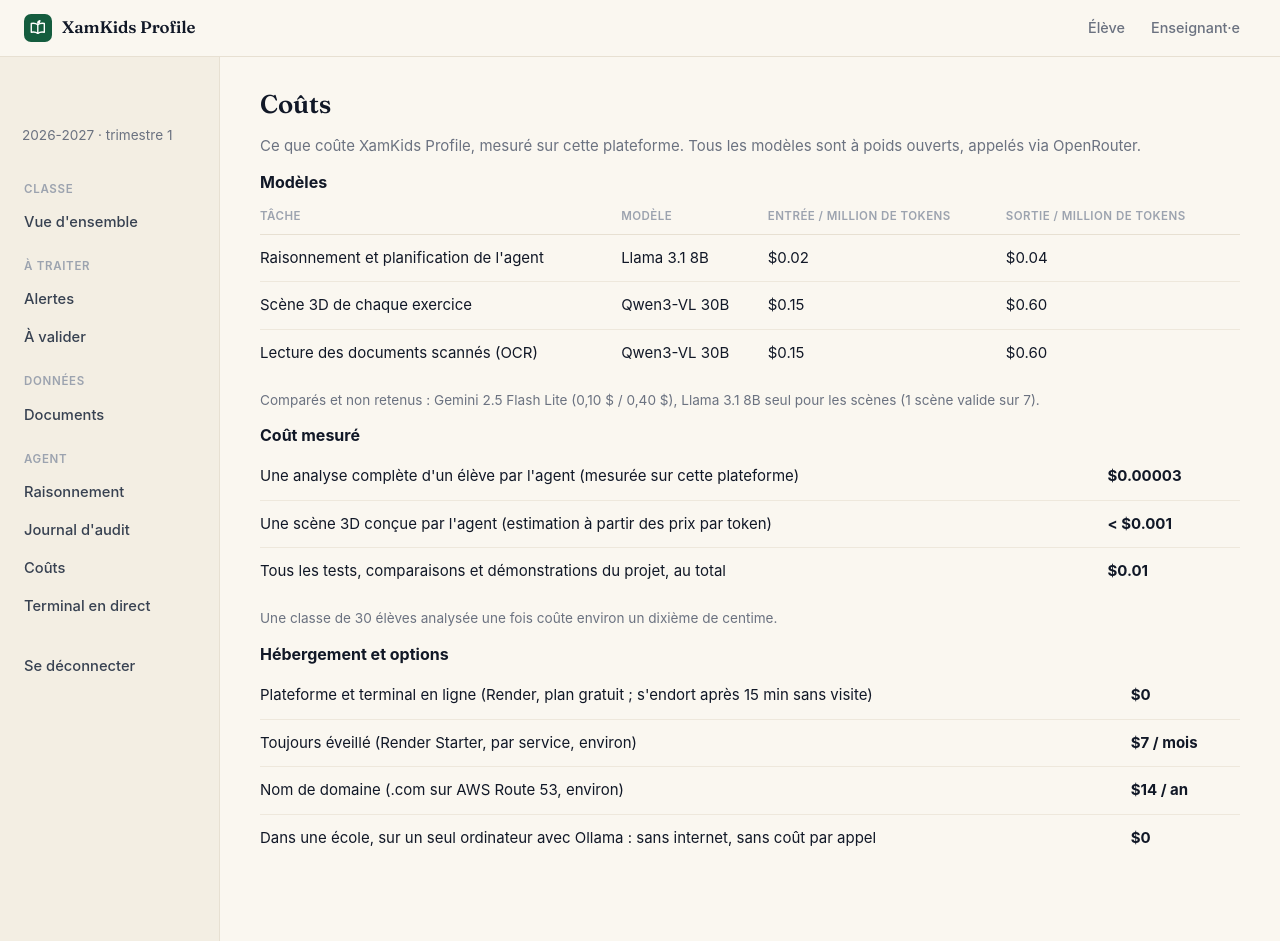
After one commit to XamKids/Agentic-Xamkils, a Flask app: template xamkids/web/templates/teacher/costs.html in a window 1280 px wide. The commit adds this page. Run offline with Flask 3, Linux system fonts and the light colour scheme; the template is opened without the code that fills it, so the values that code supplies are empty.

Commit message:
Costs section in the teacher area

```diff
--- a/xamkids/i18n_en/web.py
+++ b/xamkids/i18n_en/web.py
@@ -60,6 +60,7 @@ EN = {
     "Code de l'enseignant": "Teacher code",
     "Changer d'enseignant": "Switch teacher",
     "Se déconnecter": "Sign out",
+    "Coûts": "Costs",
     "Terminal en direct": "Live terminal",
     "Scène en 3D de l'exercice": "3D scene of the exercise",
     "Glisse pour tourner la scène. Touche un objet pour le mettre de côté.":
--- a/xamkids/web/teacher.py
+++ b/xamkids/web/teacher.py
@@ -116,6 +116,11 @@ def check_code():
         return redirect(url_for(".dashboard"))
     flash(tr("Ce n'est pas le bon code. Essaie encore !"), "warn")
     return redirect(url_for(".code"))
+
+
+@bp.get("/couts")
+def costs():
+    return render_template("teacher/costs.html")
 
 
 @bp.get("/api/jobs")
--- /dev/null
+++ b/xamkids/web/templates/teacher/costs.html
@@ -0,0 +1,42 @@
+{% extends "teacher/layout.html" %}
+{% block content %}
+<h1>{{ _("Coûts") }}</h1>
+<p class="muted">{{ "What it costs to run XamKids Profile, measured on this platform. Every model is open-weight and called through OpenRouter." if LANG == "en" else "Ce que coûte XamKids Profile, mesuré sur cette plateforme. Tous les modèles sont à poids ouverts, appelés via OpenRouter." }}</p>
+
+<div class="card" style="margin-top:16px">
+  <h2 style="margin-top:0">{{ "Models" if LANG == "en" else "Modèles" }}</h2>
+  <table class="data">
+    <thead><tr><th>{{ "Task" if LANG == "en" else "Tâche" }}</th><th>{{ "Model" if LANG == "en" else "Modèle" }}</th><th>{{ "Input / million tokens" if LANG == "en" else "Entrée / million de tokens" }}</th><th>{{ "Output / million tokens" if LANG == "en" else "Sortie / million de tokens" }}</th></tr></thead>
+    <tbody>
+      <tr><td>{{ "Reasoning and planning of the agent" if LANG == "en" else "Raisonnement et planification de l'agent" }}</td><td>Llama 3.1 8B</td><td>$0.02</td><td>$0.04</td></tr>
+      <tr><td>{{ "3D scene of each exercise" if LANG == "en" else "Scène 3D de chaque exercice" }}</td><td>Qwen3-VL 30B</td><td>$0.15</td><td>$0.60</td></tr>
+      <tr><td>{{ "Reading scanned documents (OCR)" if LANG == "en" else "Lecture des documents scannés (OCR)" }}</td><td>Qwen3-VL 30B</td><td>$0.15</td><td>$0.60</td></tr>
+    </tbody>
+  </table>
+  <p class="small muted">{{ "Compared and not kept: Gemini 2.5 Flash Lite ($0.10 / $0.40), Llama 3.1 8B alone for scenes (1 valid scene out of 7)." if LANG == "en" else "Comparés et non retenus : Gemini 2.5 Flash Lite (0,10 $ / 0,40 $), Llama 3.1 8B seul pour les scènes (1 scène valide sur 7)." }}</p>
+</div>
+
+<div class="card" style="margin-top:16px">
+  <h2 style="margin-top:0">{{ "Measured cost" if LANG == "en" else "Coût mesuré" }}</h2>
+  <table class="data">
+    <tbody>
+      <tr><td>{{ "One full analysis of a learner by the agent (measured on this platform)" if LANG == "en" else "Une analyse complète d'un élève par l'agent (mesurée sur cette plateforme)" }}</td><td><b>$0.00003</b></td></tr>
+      <tr><td>{{ "One 3D scene designed by the agent (estimate from token prices)" if LANG == "en" else "Une scène 3D conçue par l'agent (estimation à partir des prix par token)" }}</td><td><b>&lt; $0.001</b></td></tr>
+      <tr><td>{{ "All tests, comparisons and demos of the project, in total" if LANG == "en" else "Tous les tests, comparaisons et démonstrations du projet, au total" }}</td><td><b>$0.01</b></td></tr>
+    </tbody>
+  </table>
+  <p class="small muted">{{ "A class of 30 learners analysed once costs about one tenth of a cent." if LANG == "en" else "Une classe de 30 élèves analysée une fois coûte environ un dixième de centime." }}</p>
+</div>
+
+<div class="card" style="margin-top:16px">
+  <h2 style="margin-top:0">{{ "Hosting and options" if LANG == "en" else "Hébergement et options" }}</h2>
+  <table class="data">
+    <tbody>
+      <tr><td>{{ "Online platform and terminal (Render, free plan; sleeps after 15 min without visits)" if LANG == "en" else "Plateforme et terminal en ligne (Render, plan gratuit ; s'endort après 15 min sans visite)" }}</td><td><b>$0</b></td></tr>
+      <tr><td>{{ "Always awake (Render Starter, per service, about)" if LANG == "en" else "Toujours éveillé (Render Starter, par service, environ)" }}</td><td><b>$7 / {{ "month" if LANG == "en" else "mois" }}</b></td></tr>
+      <tr><td>{{ "Domain name (.com on AWS Route 53, about)" if LANG == "en" else "Nom de domaine (.com sur AWS Route 53, environ)" }}</td><td><b>$14 / {{ "year" if LANG == "en" else "an" }}</b></td></tr>
+      <tr><td>{{ "In a school, on one computer with Ollama: no internet, no cost per call" if LANG == "en" else "Dans une école, sur un seul ordinateur avec Ollama : sans internet, sans coût par appel" }}</td><td><b>$0</b></td></tr>
+    </tbody>
+  </table>
+</div>
+{% endblock %}
--- a/xamkids/web/templates/teacher/layout.html
+++ b/xamkids/web/templates/teacher/layout.html
@@ -8,7 +8,7 @@
       (tr('Classe'), [('teacher.dashboard', tr('Vue d\'ensemble'), 0)]),
       (tr('À traiter'), [('teacher.alerts', tr('Alertes'), n_alerts), ('teacher.approvals', tr('À valider'), n_pending)]),
       (tr('Données'), [('teacher.documents', tr('Documents'), 0)]),
-      (tr('Agent'), [('teacher.runs', tr('Raisonnement'), 0), ('teacher.audit_log', tr('Journal d\'audit'), 0)]),
+      (tr('Agent'), [('teacher.runs', tr('Raisonnement'), 0), ('teacher.audit_log', tr('Journal d\'audit'), 0), ('teacher.costs', tr('Coûts'), 0)]),
     ] %}
     {% for group, items in groups %}
       <div class="group">{{ group }}</div>
```
